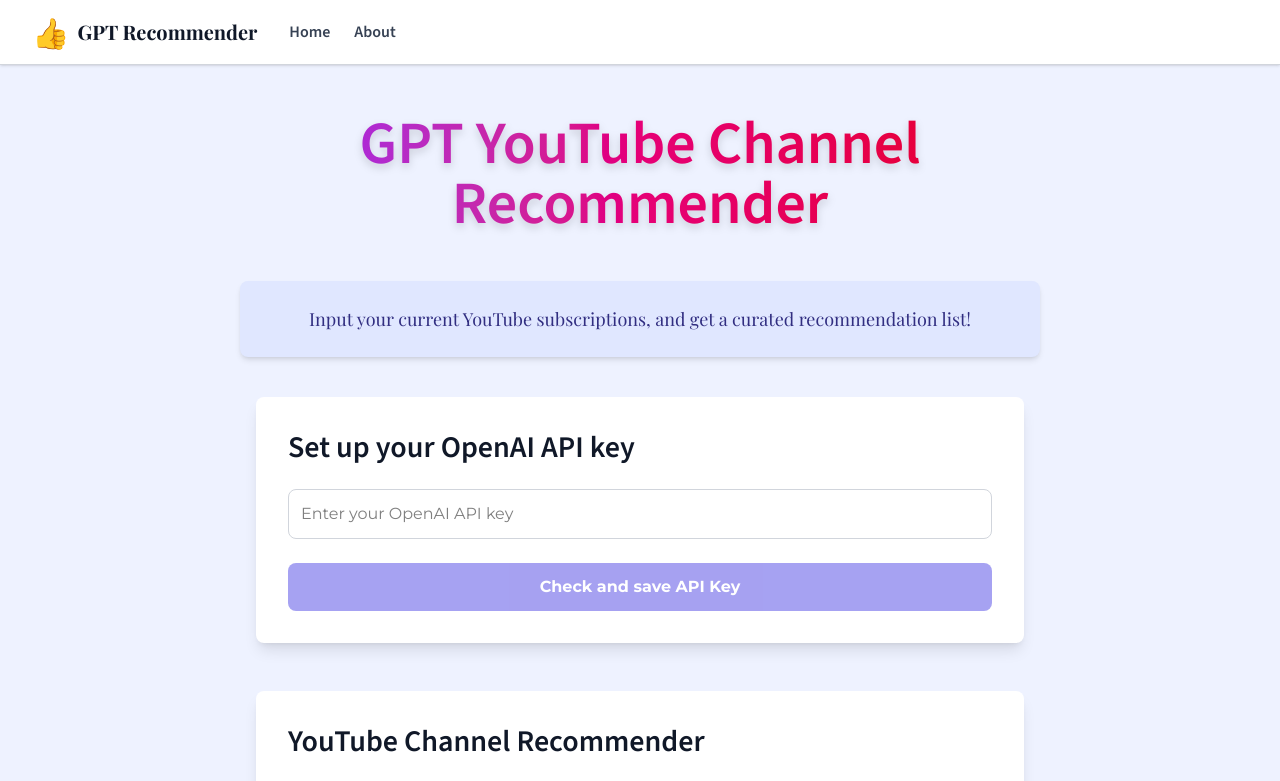
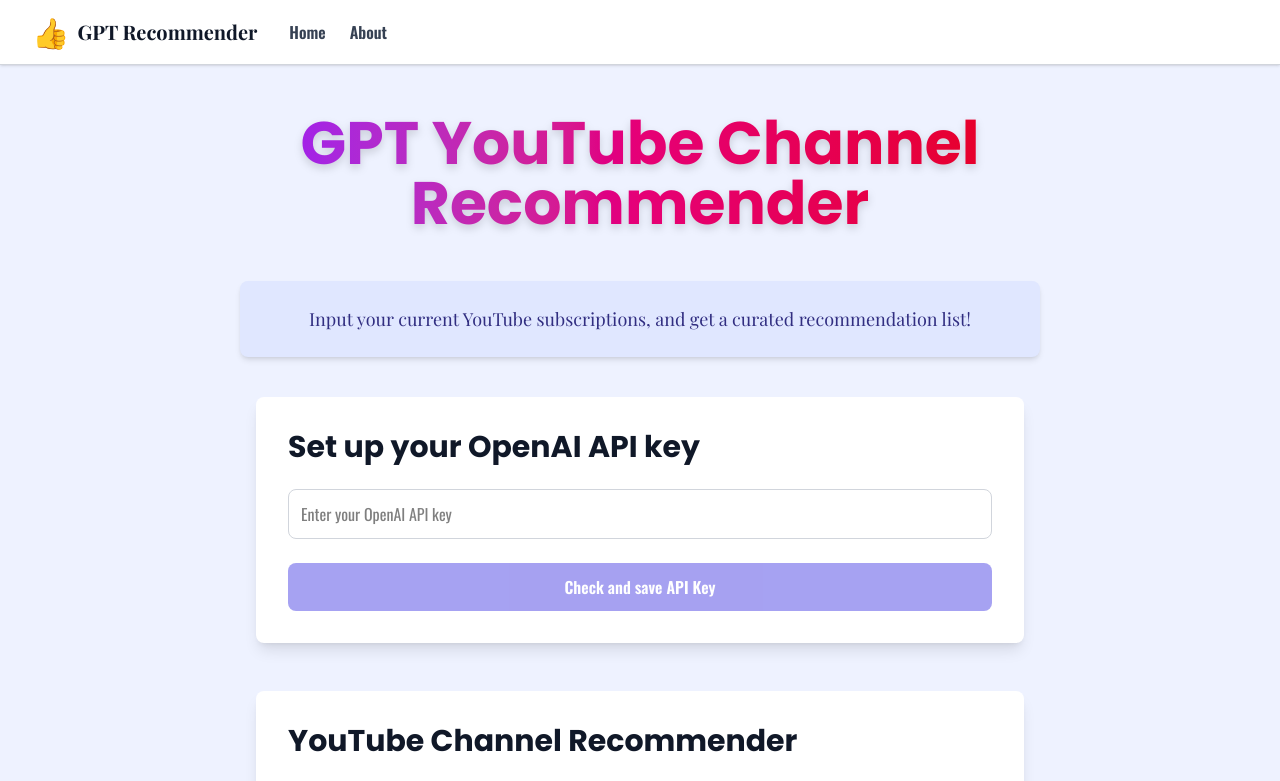
Before and after one commit to louispaulet/gpt_recommender, a React (Vite) app in the folder gpt_reco_app/: page / in a window 1280 px wide. Shown: the top 781 px of the page. Built offline with nearby package versions, Linux system fonts and the light colour scheme; no server answers.

Commit message:
[gpt_reco_app] apply correct fonts

```diff
--- a/gpt_reco_app/src/components/Homepage.jsx
+++ b/gpt_reco_app/src/components/Homepage.jsx
@@ -87,8 +87,8 @@
   };
 
   return (
-    <main className="max-w-3xl mx-auto p-8 bg-white rounded-lg shadow-lg mt-10 font-primary">
-      <h2 className="text-3xl font-extrabold mb-6 text-gray-900 font-secondary">Set up your OpenAI API key</h2>
+    <main className="max-w-3xl mx-auto p-8 bg-white rounded-lg shadow-lg mt-10 font-secondary">
+      <h2 className="text-3xl font-extrabold mb-6 text-gray-900 font-primary">Set up your OpenAI API key</h2>
       <input
         type="text"
         placeholder="Enter your OpenAI API key"
--- a/gpt_reco_app/src/components/Navbar.jsx
+++ b/gpt_reco_app/src/components/Navbar.jsx
@@ -3,7 +3,7 @@
 
 function Navbar() {
   return (
-    <nav className="bg-white border-b border-gray-300 shadow-sm font-primary">
+    <nav className="bg-white border-b border-gray-300 shadow-sm font-secondary">
       <div className="max-w-7xl mx-auto px-4 sm:px-6 lg:px-8">
         <div className="flex justify-between h-16 items-center">
           <div className="flex items-center space-x-8">
--- a/gpt_reco_app/src/components/YouTubeCriticizer.jsx
+++ b/gpt_reco_app/src/components/YouTubeCriticizer.jsx
@@ -57,8 +57,8 @@
   };
 
   return (
-    <div className="mt-8 p-6 bg-gray-50 rounded-lg shadow-md font-primary">
-      <h2 className="text-2xl font-semibold mb-4 font-secondary">Criticizer: Get Better Recommendations</h2>
+    <div className="mt-8 p-6 bg-gray-50 rounded-lg shadow-md font-secondary">
+      <h2 className="text-2xl font-semibold mb-4 font-primary">Criticizer: Get Better Recommendations</h2>
       <button
         onClick={getImprovedRecommendations}
         disabled={loading}
--- a/gpt_reco_app/src/components/YouTubeRecommendationList.jsx
+++ b/gpt_reco_app/src/components/YouTubeRecommendationList.jsx
@@ -178,7 +178,7 @@
 
 
   return (
-    <div className="bg-white font-primary">
+    <div className="bg-white font-secondary">
       <label className="my-4 flex items-center cursor-pointer select-none">
         <span className="mr-3 text-gray-800 font-semibold font-secondary">Show Duplicates</span>
         <input
--- a/gpt_reco_app/src/components/YouTubeRecommender.jsx
+++ b/gpt_reco_app/src/components/YouTubeRecommender.jsx
@@ -71,8 +71,8 @@
   };
 
   return (
-    <section className="max-w-3xl mx-auto p-8 mt-10 bg-white rounded-lg shadow-lg font-primary">
-      <h2 className="text-3xl font-extrabold mb-6 text-gray-900 font-secondary">YouTube Channel Recommender</h2>
+    <section className="max-w-3xl mx-auto p-8 mt-10 bg-white rounded-lg shadow-lg font-secondary">
+      <h2 className="text-3xl font-extrabold mb-6 text-gray-900 font-primary">YouTube Channel Recommender</h2>
       <textarea
         rows={5}
         placeholder="Paste your current YouTube subscriptions here (names and URLs if available)"
--- a/gpt_reco_app/src/index.css
+++ b/gpt_reco_app/src/index.css
@@ -1,22 +1,22 @@
-@import url('https://fonts.googleapis.com/css2?family=Montserrat:wght@400;700&family=Source+Sans+3:wght@400;600&family=Playfair+Display:wght@400;700&display=swap');
+@import url('https://fonts.googleapis.com/css2?family=Poppins:wght@400;700&family=Oswald:wght@400;600&family=Playfair+Display:wght@400;700&display=swap');
 @import "tailwindcss";
 
 .font-playfair-display {
   font-family: 'Playfair Display', serif;
 }
 body {
-  font-family: "Montserrat", sans-serif;
+  font-family: "Oswald", sans-serif;
 }
 
 h1, h2, h3, h4, h5, h6 {
-  font-family: "Source Sans 3", sans-serif;
+  font-family: "Poppins", sans-serif;
 }
 
 .font-primary {
-  font-family: "Montserrat", sans-serif;
+  font-family: "Poppins", sans-serif;
 }
 .font-secondary {
-  font-family: "Source Sans 3", sans-serif;
+  font-family: "Oswald", sans-serif;
 }
 .font-accent {
   font-family: "Playfair Display", serif;
--- a/gpt_reco_app/src/pages/About.jsx
+++ b/gpt_reco_app/src/pages/About.jsx
@@ -2,10 +2,10 @@
 
 const About = () => {
   return (
-    <div className="py-12 px-4 sm:px-6 lg:px-8 max-w-5xl mx-auto font-primary">
+    <div className="py-12 px-4 sm:px-6 lg:px-8 max-w-5xl mx-auto font-secondary">
       <section className="mb-10 p-6 bg-primary-100 rounded-lg shadow-md text-primary-900 font-medium text-center text-lg">
-        <h1 className="text-4xl font-extrabold mb-6 font-secondary">About GPT YouTube Channel Recommender</h1>
-        <h2 className="text-2xl font-extrabold mb-3 tracking-wide uppercase border-b-2 border-primary-400 pb-1 font-secondary">
+        <h1 className="text-4xl font-extrabold mb-6 font-primary">About GPT YouTube Channel Recommender</h1>
+        <h2 className="text-2xl font-extrabold mb-3 tracking-wide uppercase border-b-2 border-primary-400 pb-1 font-primary">
           What is this?
         </h2>
         <p className="text-lg leading-relaxed text-left">
@@ -13,7 +13,7 @@
         </p>
       </section>
       <section className="mb-10">
-        <h2 className="text-2xl font-extrabold mb-3 tracking-wide uppercase border-b-2 border-primary-400 pb-1 font-secondary">
+        <h2 className="text-2xl font-extrabold mb-3 tracking-wide uppercase border-b-2 border-primary-400 pb-1 font-primary">
           How does it work?
         </h2>
         <ul className="list-disc list-inside text-primary-900 text-base leading-relaxed space-y-2">
@@ -25,7 +25,7 @@
         </ul>
       </section>
       <section className="mb-10">
-        <h2 className="text-2xl font-extrabold mb-3 tracking-wide uppercase border-b-2 border-primary-400 pb-1 font-secondary">
+        <h2 className="text-2xl font-extrabold mb-3 tracking-wide uppercase border-b-2 border-primary-400 pb-1 font-primary">
           Why use this app?
         </h2>
         <p className="text-lg leading-relaxed">
@@ -33,7 +33,7 @@
         </p>
       </section>
       <section>
-        <h2 className="text-2xl font-extrabold mb-3 tracking-wide uppercase border-b-2 border-primary-400 pb-1 font-secondary">
+        <h2 className="text-2xl font-extrabold mb-3 tracking-wide uppercase border-b-2 border-primary-400 pb-1 font-primary">
           Future Plans 🚀
         </h2>
         <p className="text-lg leading-relaxed">
--- a/gpt_reco_app/src/pages/Homepage.jsx
+++ b/gpt_reco_app/src/pages/Homepage.jsx
@@ -4,8 +4,8 @@
 
 function Homepage() {
   return (
-    <div className="py-12 px-4 sm:px-6 lg:px-8 max-w-5xl mx-auto font-primary">
-      <h1 className="text-3xl sm:text-6xl font-extrabold font-secondary text-transparent bg-clip-text bg-gradient-to-r from-purple-600 via-pink-600 to-red-600 drop-shadow-lg mb-12 text-center">
+    <div className="py-12 px-4 sm:px-6 lg:px-8 max-w-5xl mx-auto font-secondary">
+      <h1 className="text-3xl sm:text-6xl font-extrabold font-primary text-transparent bg-clip-text bg-gradient-to-r from-purple-600 via-pink-600 to-red-600 drop-shadow-lg mb-12 text-center">
         GPT YouTube Channel Recommender
       </h1>
       <section className="mb-10 p-6 bg-primary-100 rounded-lg shadow-md text-primary-900 font-medium text-center text-lg font-accent">
--- a/gpt_reco_app/src/pages/PrivacyPolicy.jsx
+++ b/gpt_reco_app/src/pages/PrivacyPolicy.jsx
@@ -2,30 +2,30 @@
 
 function PrivacyPolicy() {
   return (
-    <div className="max-w-4xl mx-auto py-8 px-4 font-primary">
-      <h1 className="text-3xl font-bold mb-4 font-secondary">Privacy Policy</h1>
+    <div className="max-w-4xl mx-auto py-8 px-4 font-secondary">
+      <h1 className="text-3xl font-bold mb-4 font-primary">Privacy Policy</h1>
 
-      <h2 className="text-2xl font-semibold mb-3 font-secondary">🛡️ Our Commitment as an EU Company</h2>
+      <h2 className="text-2xl font-semibold mb-3 font-primary">🛡️ Our Commitment as an EU Company</h2>
       <p className="mb-6">
         We are proudly an EU-based company, which means we strictly adhere to the General Data Protection Regulation (GDPR). This regulation is one of the most rigorous data protection laws globally, designed to safeguard the personal data and privacy of individuals within the European Union. Being subject to GDPR means we are committed to maintaining the highest standards of data protection, ensuring transparency in how data is handled, and respecting your rights as a user. Our compliance reflects our dedication to protecting your privacy and building trust through responsible data practices.
       </p>
 
-      <h2 className="text-2xl font-semibold mb-3 font-secondary">📜 Understanding GDPR</h2>
+      <h2 className="text-2xl font-semibold mb-3 font-primary">📜 Understanding GDPR</h2>
       <p className="mb-6">
         The GDPR is a comprehensive legal framework that governs the collection, processing, storage, and protection of personal data belonging to individuals in the EU. It emphasizes principles such as lawfulness, fairness, and transparency, requiring organizations to be clear about how they use personal data. It also enforces purpose limitation, meaning data must only be collected for specific, legitimate reasons, and data minimization, which restricts the amount of data collected to what is strictly necessary. Accuracy, storage limitation, integrity, confidentiality, and accountability are also core tenets, ensuring data is kept accurate, secure, and only for as long as needed. Importantly, GDPR empowers individuals with rights over their data, including access, correction, deletion, and portability.
       </p>
 
-      <h2 className="text-2xl font-semibold mb-3 font-secondary">🔒 Our Data Collection Practices</h2>
+      <h2 className="text-2xl font-semibold mb-3 font-primary">🔒 Our Data Collection Practices</h2>
       <p className="mb-6">
         In full alignment with GDPR principles, we do not collect any personal data from our users. We neither store nor process any information that could identify you personally. This means that when you use our services, your privacy is inherently protected because no personal data is gathered or retained. Our platform is designed to operate without the need for personal information, ensuring that your interactions remain anonymous and secure at all times.
       </p>
 
-      <h2 className="text-2xl font-semibold mb-3 font-secondary">📈 Logs and Data We Do Collect</h2>
+      <h2 className="text-2xl font-semibold mb-3 font-primary">📈 Logs and Data We Do Collect</h2>
       <p className="mb-6">
         While we do not collect personal data, we do record request timestamps in the Cloudflare console. These timestamps are automatically generated and serve purely for security and performance monitoring purposes. They do not contain any personal or identifying information and are used solely to maintain the reliability and security of our service infrastructure. This minimal data collection is essential for ensuring that our platform remains robust and responsive without compromising your privacy.
       </p>
 
-      <h2 className="text-2xl font-semibold mb-3 font-secondary">🤝 Your Privacy Matters to Us</h2>
+      <h2 className="text-2xl font-semibold mb-3 font-primary">🤝 Your Privacy Matters to Us</h2>
       <p>
         Protecting your privacy is a fundamental priority for us. We take all necessary technical and organizational measures to ensure that any data we handle is kept safe, confidential, and secure. Our commitment extends beyond compliance; it is about fostering a trustworthy environment where you can use our services with confidence, knowing that your privacy is respected and safeguarded at every step.
       </p>
```
Also changed, not shown: gpt_reco_app/src/pages/TermsOfService.jsx (+12 -12 lines).
